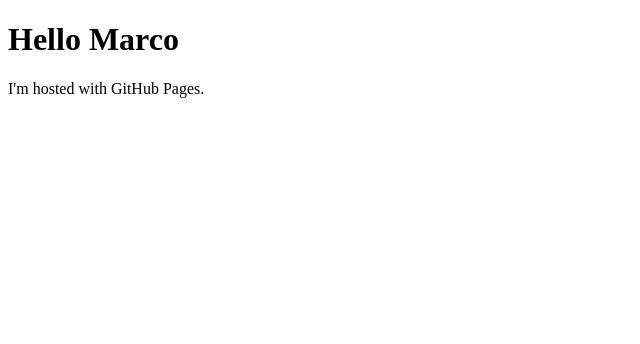
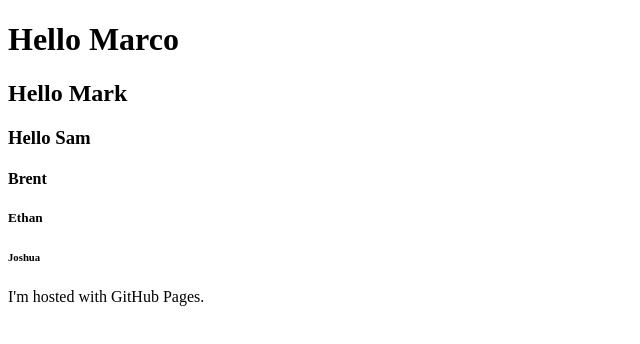
Before and after one commit to BretHenkel12/BretHenkel12, a plain HTML site: page index.html in a window 1280 px wide. Shown: the whole page, without its empty margins (0-640 px from the left). Drawn offline with Linux system fonts and the light colour scheme.

Commit message:
Update index.html

```diff
--- a/index.html
+++ b/index.html
@@ -2,6 +2,11 @@
 <html>
 <body>
 <h1>Hello Marco</h1>
+<h2>Hello Mark</h2>
+<h3>Hello Sam</h3>
+<h4>Brent</h4>
+<h5>Ethan</h5>
+<h6>Joshua</h6>
 <p>I'm hosted with GitHub Pages.</p>
 </body>
 </html>
```
